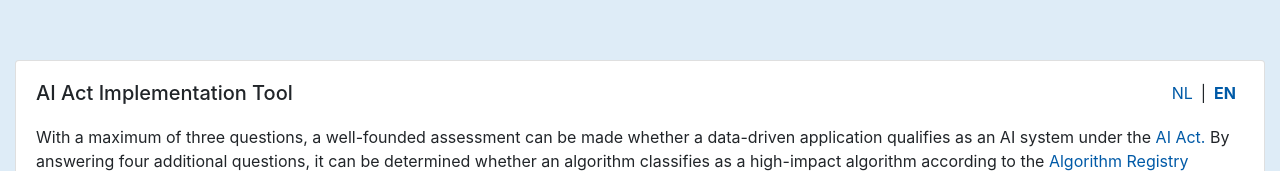
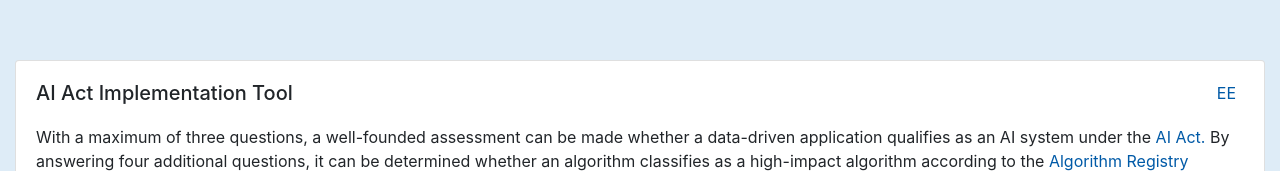
Before and after one commit to vaunapuu/AI-kusimused, a React (Vite) app: page / in a window 1280 px wide. Shown: the part 146-317 px from the top of the page. Built offline with nearby package versions, Linux system fonts and the light colour scheme.

Commit message:
ee localization switch added

```diff
--- a/src/components/LanguageSwitcher.tsx
+++ b/src/components/LanguageSwitcher.tsx
@@ -9,6 +9,16 @@ export default function LanguageSwitcher() {
   return (
     <div className="d-flex ml-4">
       {/* Make the active language bold */}
+      <a
+        className={
+          (i18n.language == "ee" ? "font-weight-bold" : "") +
+          " mx-2 text-nowrap"
+        }
+        onClick={() => changeLanguage("ee")}
+      >
+        EE
+      </a>
+      {/*
       <a
         className={
           (i18n.language == "nl" ? "font-weight-bold" : "") +
@@ -28,6 +38,7 @@ export default function LanguageSwitcher() {
       >
         EN
       </a>
+      */}
     </div>
   );
 }
--- a/src/i18n/ee/translation.json
+++ b/src/i18n/ee/translation.json
@@ -1,5 +1,5 @@
 {
-  "cardTitle": "AI-verordening implementatie tool",
+  "cardTitle": "AI määruse rakendamise tööriist",
   "description1": "Aan de hand van maximaal drie vragen kan een gedegen inschatting worden gemaakt of een datagedreven toepassing als AI-systeem kwalificeert onder de",
   "AI_Act_link": " AI-verordening.",
   "description2": " Door het beantwoorden van vier aanvullende vragen kan worden bepaald of een algoritme kwalificeert als een impactvol algoritme zoals gedefinieerd in de",
```
